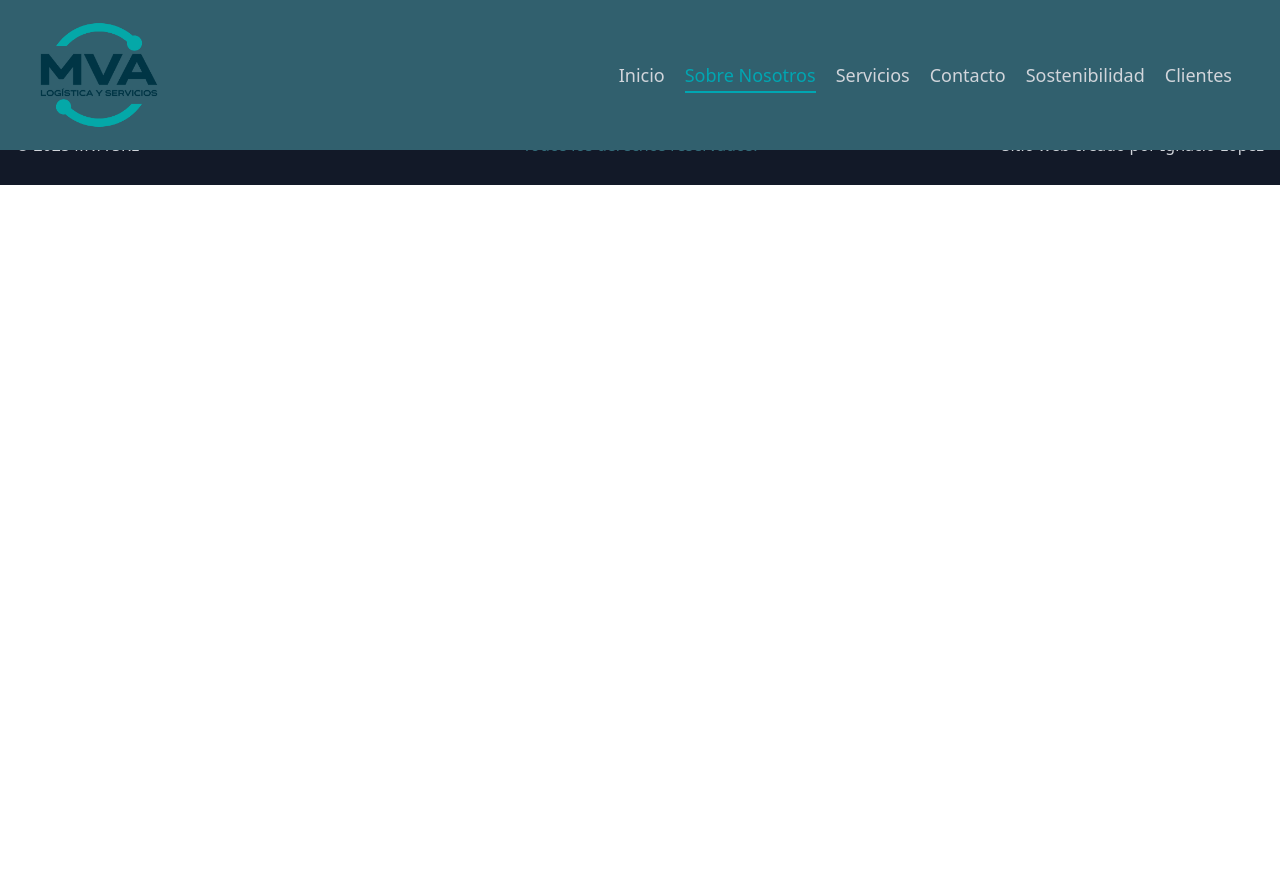
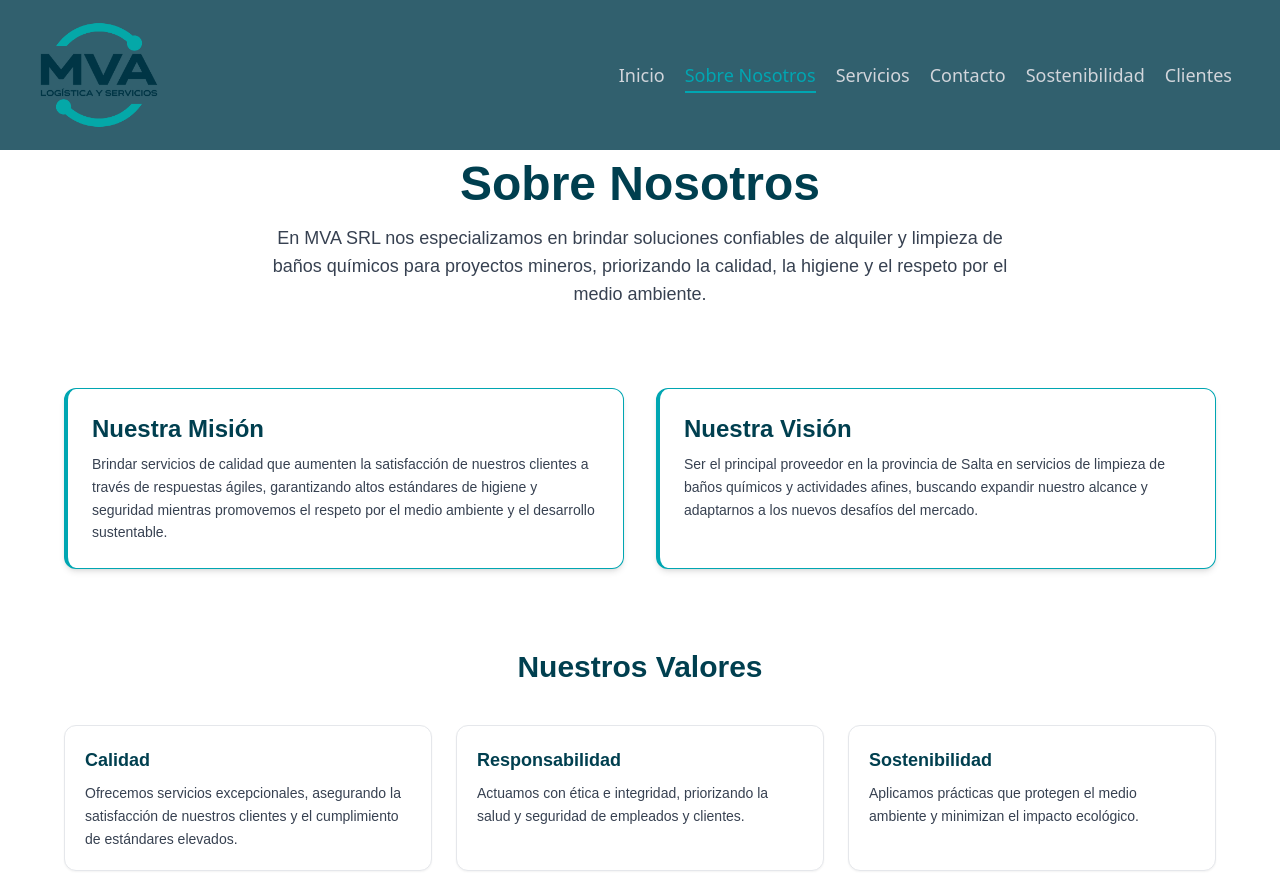
Before and after one commit to ArielDRighi/mva-frontend, a Next.js app: page /nosotros in a window 1280 px wide. Shown: the top 895 px of the page. Before the commit the page ends 800 px from the top, so only its background shows below. Built offline with nearby package versions, Linux system fonts and the light colour scheme.

Commit message:
feat: inicial page de sobre nosotros

```diff
--- a/app/nosotros/page.tsx
+++ b/app/nosotros/page.tsx
@@ -1,3 +1,4 @@
+import AboutUsPage from "@/components/pages/AboutUsPage";
 import { Metadata } from "next";
 import React from "react";
 
@@ -9,7 +10,11 @@ export const metadata: Metadata = {
 };
 
 const Nosotros = () => {
-  return <main>Nosotros</main>;
+  return (
+    <main className="pb-20 pt-40 px-4 md:px-8 bg-white text-gray-900">
+      <AboutUsPage />
+    </main>
+  );
 };
 
 export default Nosotros;
--- /dev/null
+++ b/components/pages/AboutUsPage.tsx
@@ -0,0 +1,182 @@
+"use client";
+
+import { motion } from "framer-motion";
+import { Card, CardContent } from "@/components/ui/card";
+
+const valores = [
+  {
+    titulo: "Calidad",
+    descripcion:
+      "Ofrecemos servicios excepcionales, asegurando la satisfacción de nuestros clientes y el cumplimiento de estándares elevados.",
+  },
+  {
+    titulo: "Responsabilidad",
+    descripcion:
+      "Actuamos con ética e integridad, priorizando la salud y seguridad de empleados y clientes.",
+  },
+  {
+    titulo: "Sostenibilidad",
+    descripcion:
+      "Aplicamos prácticas que protegen el medio ambiente y minimizan el impacto ecológico.",
+  },
+  {
+    titulo: "Innovación",
+    descripcion:
+      "Mejoramos continuamente nuestros procesos adoptando nuevas tecnologías y enfoques.",
+  },
+  {
+    titulo: "Compromiso con la comunidad",
+    descripcion:
+      "Apoyamos el desarrollo de las comunidades locales a través de nuestras actividades.",
+  },
+  {
+    titulo: "Trabajo en equipo",
+    descripcion:
+      "Fomentamos la colaboración y la comunicación abierta para lograr el éxito colectivo.",
+  },
+];
+
+export default function AboutUsPage() {
+  return (
+    <>
+      <div className="max-w-6xl mx-auto space-y-20">
+        {/* Título principal */}
+        <motion.div
+          initial={{ opacity: 0, y: 30 }}
+          whileInView={{ opacity: 1, y: 0 }}
+          viewport={{ once: true }}
+          transition={{ duration: 0.6 }}
+          className="text-center"
+        >
+          <h1 className="text-4xl md:text-5xl font-bold text-[#003F4F] font-montserrat">
+            Sobre Nosotros
+          </h1>
+          <p className="mt-4 text-lg text-gray-700 max-w-3xl mx-auto font-poppins">
+            En MVA SRL nos especializamos en brindar soluciones confiables de
+            alquiler y limpieza de baños químicos para proyectos mineros,
+            priorizando la calidad, la higiene y el respeto por el medio
+            ambiente.
+          </p>
+        </motion.div>
+
+        {/* Misión y Visión */}
+        <motion.div
+          initial={{ opacity: 0, y: 40 }}
+          whileInView={{ opacity: 1, y: 0 }}
+          viewport={{ once: true }}
+          transition={{ duration: 0.6 }}
+          className="grid gap-8 md:grid-cols-2"
+        >
+          <Card className="shadow-md border-l-4 border-[#00A6B2]">
+            <CardContent className="p-6">
+              <h2 className="text-2xl font-bold text-[#003F4F] mb-2 font-montserrat">
+                Nuestra Misión
+              </h2>
+              <p className="text-gray-700 font-poppins text-sm leading-relaxed">
+                Brindar servicios de calidad que aumenten la satisfacción de
+                nuestros clientes a través de respuestas ágiles, garantizando
+                altos estándares de higiene y seguridad mientras promovemos el
+                respeto por el medio ambiente y el desarrollo sustentable.
+              </p>
+            </CardContent>
+          </Card>
+          <Card className="shadow-md border-l-4 border-[#00A6B2]">
+            <CardContent className="p-6">
+              <h2 className="text-2xl font-bold text-[#003F4F] mb-2 font-montserrat">
+                Nuestra Visión
+              </h2>
+              <p className="text-gray-700 font-poppins text-sm leading-relaxed">
+                Ser el principal proveedor en la provincia de Salta en servicios
+                de limpieza de baños químicos y actividades afines, buscando
+                expandir nuestro alcance y adaptarnos a los nuevos desafíos del
+                mercado.
+              </p>
+            </CardContent>
+          </Card>
+        </motion.div>
+
+        {/* Valores */}
+        <section>
+          <motion.h3
+            initial={{ opacity: 0 }}
+            whileInView={{ opacity: 1 }}
+            viewport={{ once: true }}
+            transition={{ duration: 0.5 }}
+            className="text-3xl font-semibold text-center text-[#003F4F] font-montserrat"
+          >
+            Nuestros Valores
+          </motion.h3>
+
+          <div className="mt-10 grid gap-6 sm:grid-cols-2 lg:grid-cols-3">
+            {valores.map((item, i) => (
+              <motion.div
+                key={item.titulo}
+                initial={{ opacity: 0, y: 30 }}
+                whileInView={{ opacity: 1, y: 0 }}
+                viewport={{ once: true }}
+                transition={{ duration: 0.5, delay: i * 0.1 }}
+              >
+                <Card className="h-full border border-gray-200 shadow-sm hover:shadow-lg transition">
+                  <CardContent className="p-5">
+                    <h4 className="text-lg font-semibold text-[#003F4F] mb-2 font-montserrat">
+                      {item.titulo}
+                    </h4>
+                    <p className="text-sm text-gray-700 font-poppins leading-relaxed">
+                      {item.descripcion}
+                    </p>
+                  </CardContent>
+                </Card>
+              </motion.div>
+            ))}
+          </div>
+        </section>
+
+        {/* Política de Gestión Integrada */}
+        <motion.section
+          initial={{ opacity: 0, y: 40 }}
+          whileInView={{ opacity: 1, y: 0 }}
+          viewport={{ once: true }}
+          transition={{ duration: 0.6 }}
+          className="bg-[#F5FBFB] rounded-2xl p-8"
+        >
+          <h3 className="text-2xl font-bold text-[#003F4F] mb-4 font-montserrat">
+            Política de Gestión Integrada
+          </h3>
+          <ul className="list-disc list-inside space-y-2 text-gray-700 font-poppins text-sm leading-relaxed">
+            <li>
+              Aumentar la satisfacción del cliente con respuestas rápidas.
+            </li>
+            <li>Mejorar continuamente el sistema de gestión integrado.</li>
+            <li>Prevenir la contaminación y proteger el medio ambiente.</li>
+            <li>Proporcionar condiciones laborales seguras y saludables.</li>
+            <li>Fomentar la participación activa del equipo.</li>
+            <li>Cumplir con toda la normativa y legislación vigente.</li>
+          </ul>
+        </motion.section>
+
+        {/* Experiencia */}
+        <motion.div
+          initial={{ opacity: 0, y: 30 }}
+          whileInView={{ opacity: 1, y: 0 }}
+          viewport={{ once: true }}
+          transition={{ duration: 0.6 }}
+        >
+          <div className="text-center max-w-3xl mx-auto">
+            <h3 className="text-2xl font-bold text-[#003F4F] font-montserrat mb-4">
+              Nuestra Trayectoria
+            </h3>
+            <p className="text-gray-700 font-poppins text-base leading-relaxed">
+              Con más de 6 años de experiencia, MVA SRL ha demostrado compromiso
+              y adaptabilidad, acompañando los proyectos más importantes de la
+              Puna. Nuestra confiabilidad y capacidad de respuesta nos
+              posicionan como líderes en el rubro.
+            </p>
+            <div className="mt-6 inline-block bg-[#003F4F] text-white px-4 py-2 rounded-xl text-sm font-semibold font-poppins">
+              Certificación ISO 9001 en proceso
+            </div>
+          </div>
+        </motion.div>
+      </div>
+    </>
+  );
+}
```
